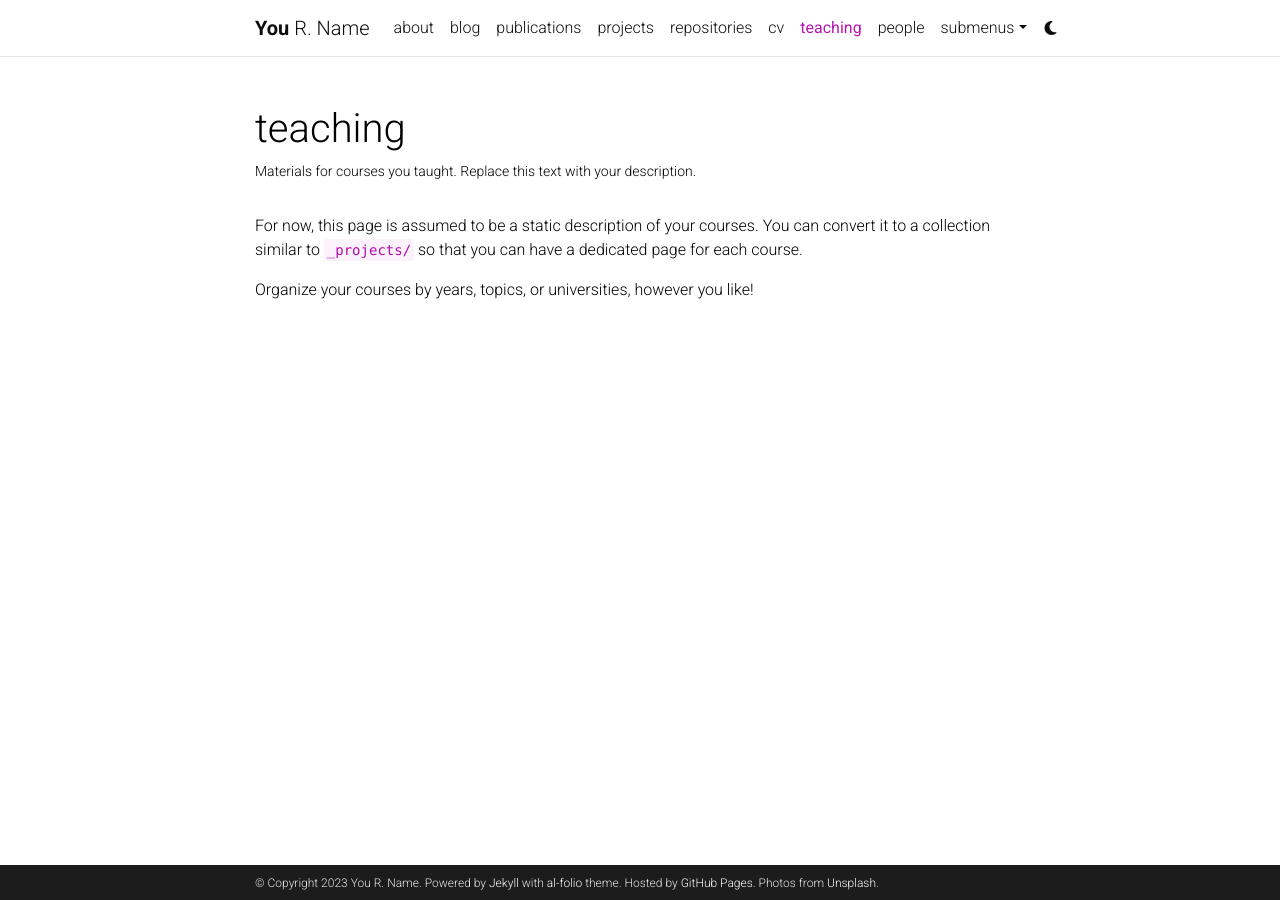
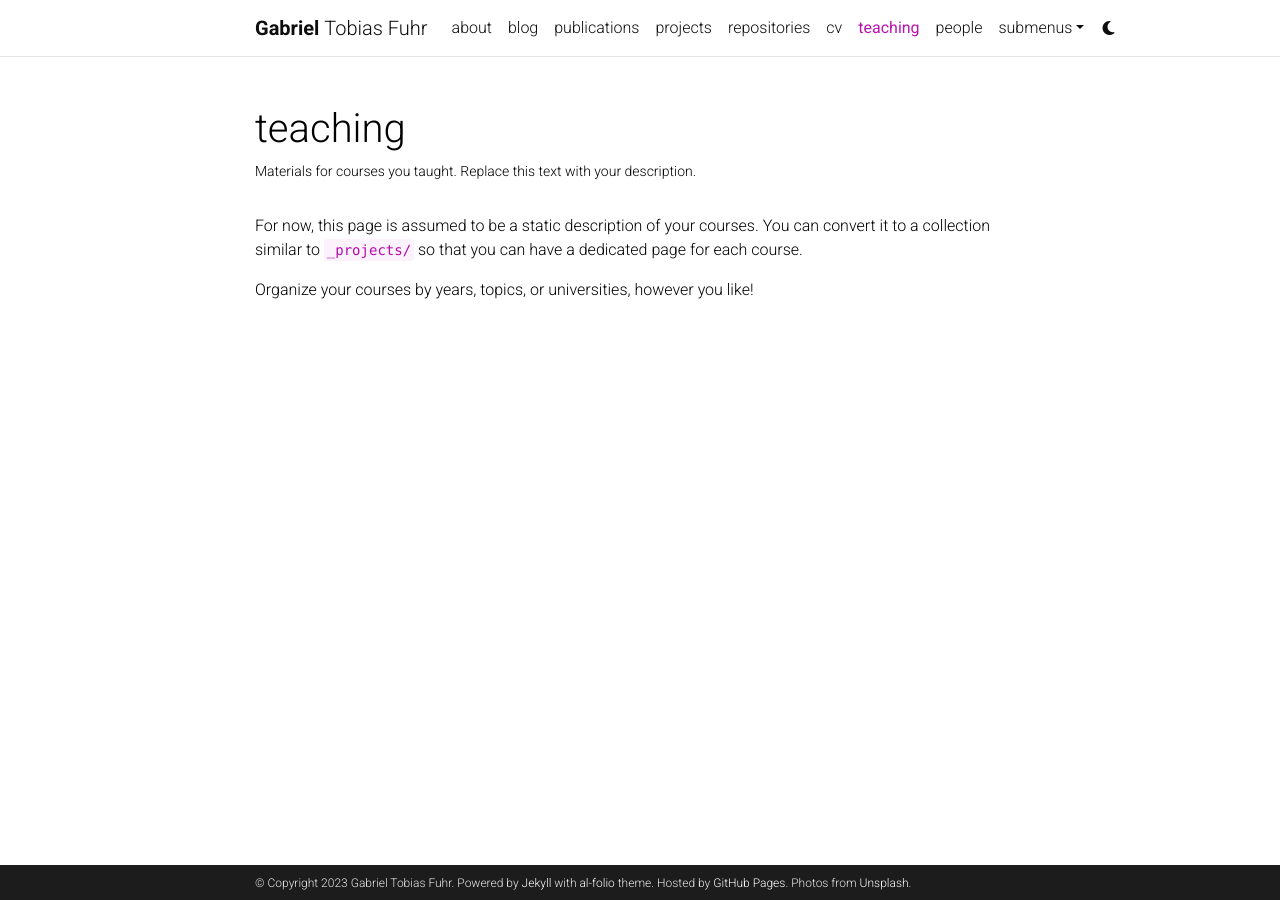
Before and after one commit to gtfuhr/gtfuhr.github.io, a Jekyll site: the page built from _pages/teaching.md, in a window 1280 px wide. Built offline with Jekyll 4.4.1, drawn with Linux system fonts in a browser that asks for light colours; comment, search, counter and statistics services are not loaded; a style sheet for code colours, icons or effects is not loaded.

Commit message:
Update _config.yml

```diff
--- a/_config.yml
+++ b/_config.yml
@@ -3,12 +3,12 @@
 # -----------------------------------------------------------------------------
 
 title: blank # the website title (if blank, full name will be used instead)
-first_name: You
-middle_name: R.
-last_name: Name
-email: you@example.com
+first_name: Gabriel
+middle_name: Tobias
+last_name: Fuhr
+email: gt.fuhr@gmail.com
 description: > # the ">" symbol means to ignore newlines until "footer_text:"
-  A simple, whitespace theme for academics. Based on [*folio](https://github.com/bogoli/-folio) design.
+  A programmer who likes Machine Learning and solving real-life problems with code.
 footer_text: >
   Powered by <a href="https://jekyllrb.com/" target="_blank">Jekyll</a> with <a href="https://github.com/alshedivat/al-folio">al-folio</a> theme.
   Hosted by <a href="https://pages.github.com/" target="_blank">GitHub Pages</a>.
@@ -18,7 +18,7 @@
 lang: en # the language of your site (for example: en, fr, cn, ru, etc.)
 icon: ⚛️  # the emoji used as the favicon (alternatively, provide image name in /assets/img/)
 
-url: https://alshedivat.github.io # the base hostname & protocol for your site
+url: https://gtfuhr.github.io # the base hostname & protocol for your site
 baseurl: /al-folio # the subpath of your site, e.g. /blog/
 last_updated: false # set to true if you want to display last updated in the footer
 impressum_path:  # set to path to include impressum link in the footer, use the same path as permalink in a page, helps to conform with EU GDPR
```
